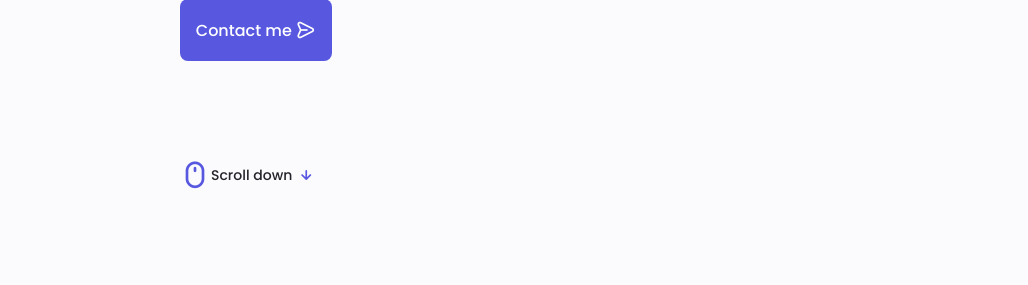
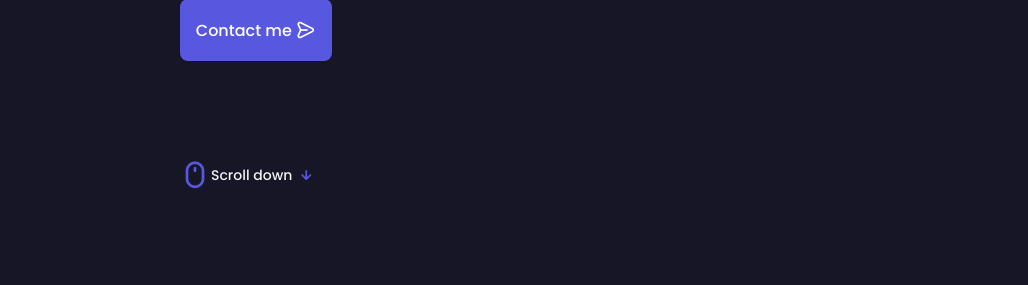
Before and after one commit to testsabirweb/Portfolio-Website, a plain HTML site: page index.html in a window 1280 px wide. Shown: the part 515-800 px from the top of the page, without its empty margins (125-1153 px from the left). Drawn offline with nearby package versions, Linux system fonts and the light colour scheme.

Commit message:
something

```diff
--- a/assets/newcss.css
+++ b/assets/newcss.css
@@ -22,6 +22,16 @@
   --container-color: #fff;
   --scroll-bar-color: hsl(var(--hue-color), 12%, 90%);
   --scroll-thumb-color: hsl(var(--hue-color), 12%, 80%);
+
+
+  --first-color-second: hsl(var(--hue-color), 30%, 8%);
+  --title-color: hsl(var(--hue-color), 8%, 95%);
+  --text-color: hsl(var(--hue-color), 8%, 75%);
+  --input-color: hsl(var(--hue-color), 29%, 16%);
+  --body-color: hsl(var(--hue-color), 28%, 12%);
+  --container-color: hsl(var(--hue-color), 29%, 16%);
+  --scroll-bar-color: hsl(var(--hue-color), 12%, 48%);
+  --scroll-thumb-color: hsl(var(--hue-color), 12%, 36%);
 
   /*========= Font and typography ===========*/
   --body-font: "Poppins", sans-serif;
@@ -72,14 +82,18 @@
 body.dark-theme {
   /*========= HSL Color mode =========*/
 
-  --first-color-second: hsl(var(--hue-color), 30%, 8%);
-  --title-color: hsl(var(--hue-color), 8%, 95%);
-  --text-color: hsl(var(--hue-color), 8%, 75%);
-  --input-color: hsl(var(--hue-color), 29%, 16%);
-  --body-color: hsl(var(--hue-color), 28%, 12%);
-  --container-color: hsl(var(--hue-color), 29%, 16%);
-  --scroll-bar-color: hsl(var(--hue-color), 12%, 48%);
-  --scroll-thumb-color: hsl(var(--hue-color), 12%, 36%);
+  --first-color: hsl(var(--hue-color), 69%, 61%);
+  --first-color-second: hsl(var(--hue-color), 69%, 61%);
+  --first-color-alt: hsl(var(--hue-color), 57%, 53%);
+  --first-color-lighter: hsl(var(--hue-color), 92%, 85%);
+  --title-color: hsl(var(--hue-color), 8%, 15%);
+  --text-color: hsl(var(--hue-color), 8%, 45%);
+  --text-color-light: hsl(var(--hue-color), 8%, 65%);
+  --input-color: hsl(var(--hue-color), 70%, 96%);
+  --body-color: hsl(var(--hue-color), 60%, 99%);
+  --container-color: #fff;
+  --scroll-bar-color: hsl(var(--hue-color), 12%, 90%);
+  --scroll-thumb-color: hsl(var(--hue-color), 12%, 80%);
 }
 
 /*================= Button Dark/Light ===============*/
```
Also changed, not shown: 1 other file.
